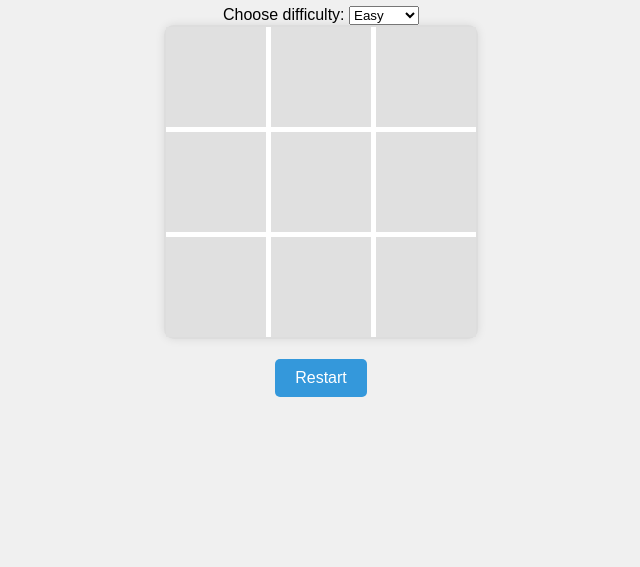
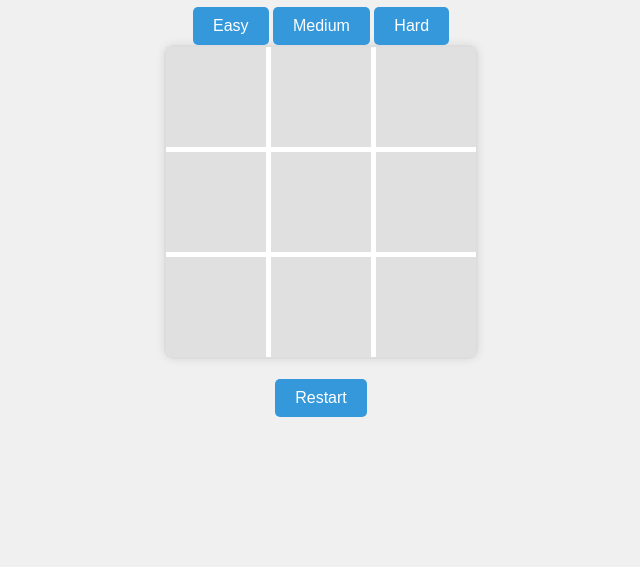
Before and after one commit to AbdellahFourka/tictactoegame, a plain HTML site: page index.html in a window 1280 px wide. Shown: the part 233-800 px from the top of the page, without its empty margins (319-959 px from the left). Drawn offline with Linux system fonts and the light colour scheme.

Commit message:
HTML file

```diff
--- a/index.html
+++ b/index.html
@@ -9,13 +9,10 @@
 <body>
     <div class="container">
         <h1>Tic-Tac-Toe</h1>
-        <div>
-            <label for="difficulty">Choose difficulty:</label>
-            <select id="difficulty">
-                <option value="easy">Easy</option>
-                <option value="medium">Medium</option>
-                <option value="hard">Hard</option>
-            </select>
+        <div id="difficulty-buttons">
+            <button id="easy">Easy</button>
+            <button id="medium">Medium</button>
+            <button id="hard">Hard</button>
         </div>
         <div id="game-board" class="game-board">
             <div class="cell" data-cell></div>
```
